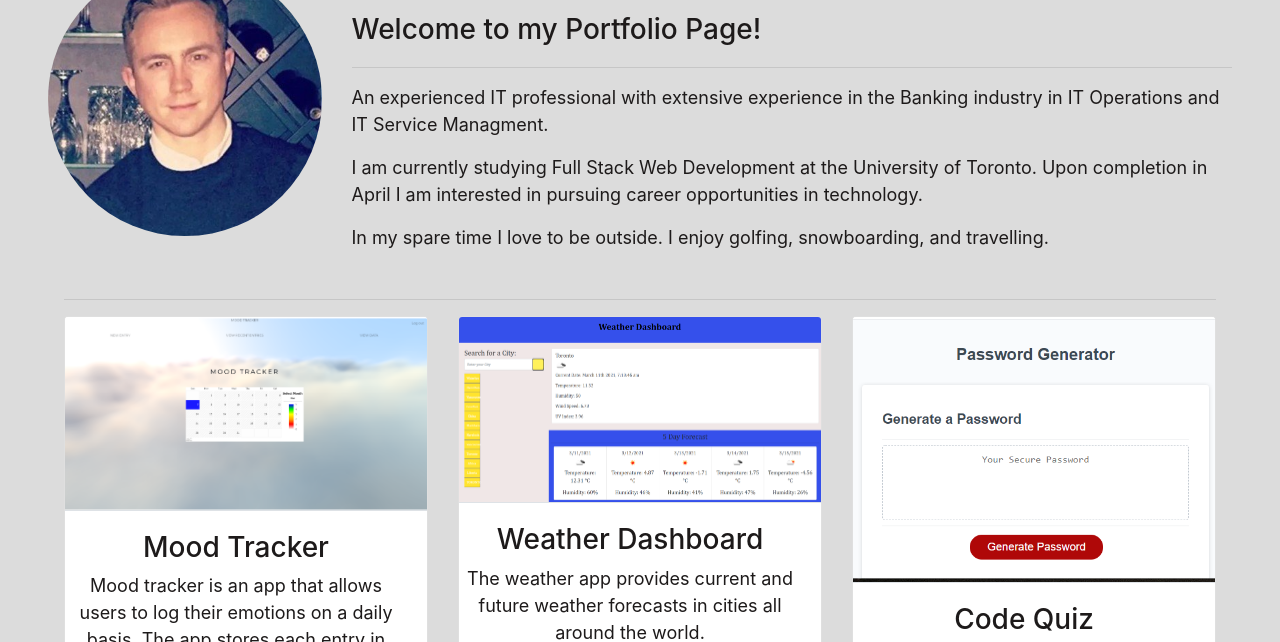
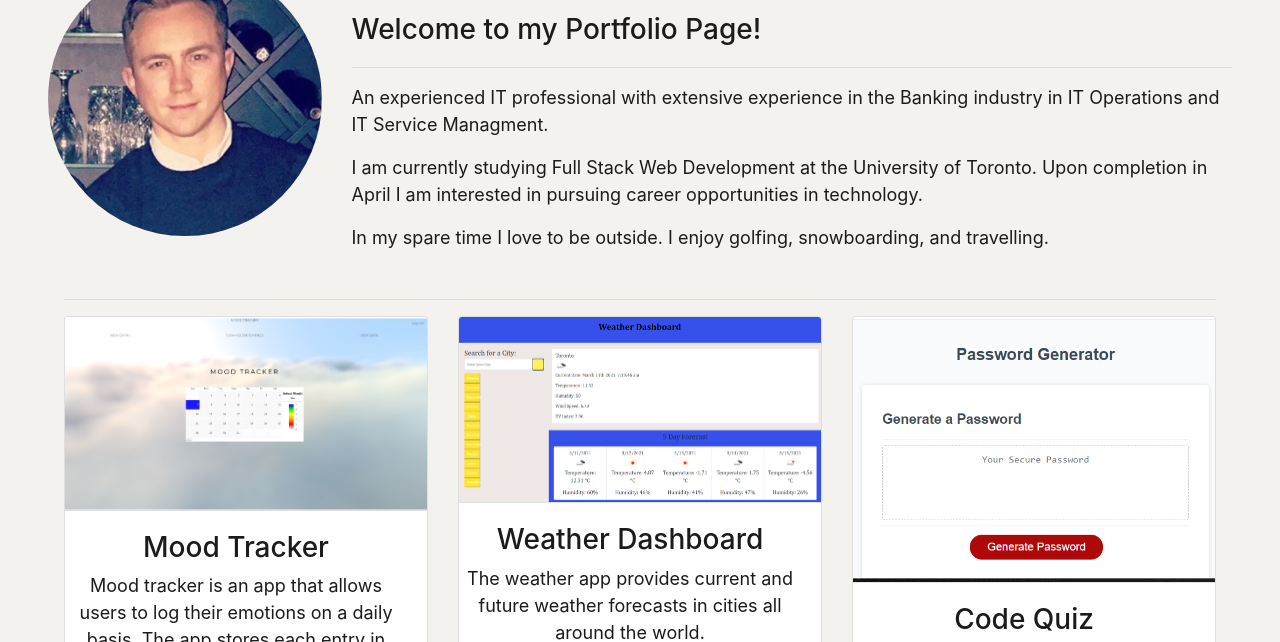
Before and after one commit to jmo1point0/PortfolioUpdate2, a plain HTML site: page index.html in a window 1280 px wide. Shown: the part 172-814 px from the top of the page. Drawn offline with nearby package versions, Linux system fonts and the light colour scheme; a web font is replaced by a local one.

Commit message:
styling changes

```diff
--- a/style.css
+++ b/style.css
@@ -33,16 +33,19 @@ body {
 }
 
 #about {
-    background: rgb(220,220,220);
+    background: #f3f2ef;
+    /*background: #e9e5df;*/
+    /*background: #dce6f1;*/
+    /*background: rgb(210,210,210)*/
     color: rgb(29, 26, 26);
 }
 
 #about p {
     font-size: 18px;
 }
-/*#about img {
-    border-radius: 50%;
-}*/
+
+
+
 
 #picture {
     border-radius: 50%;
```
